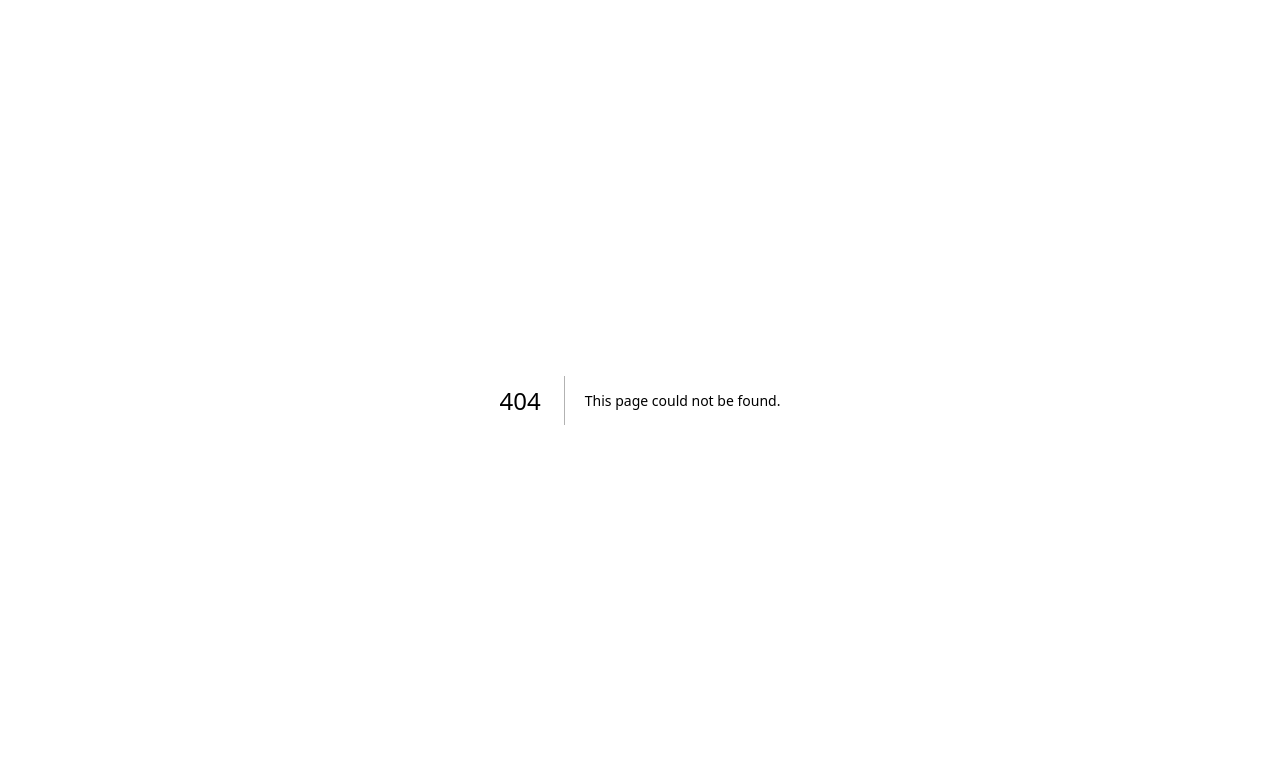
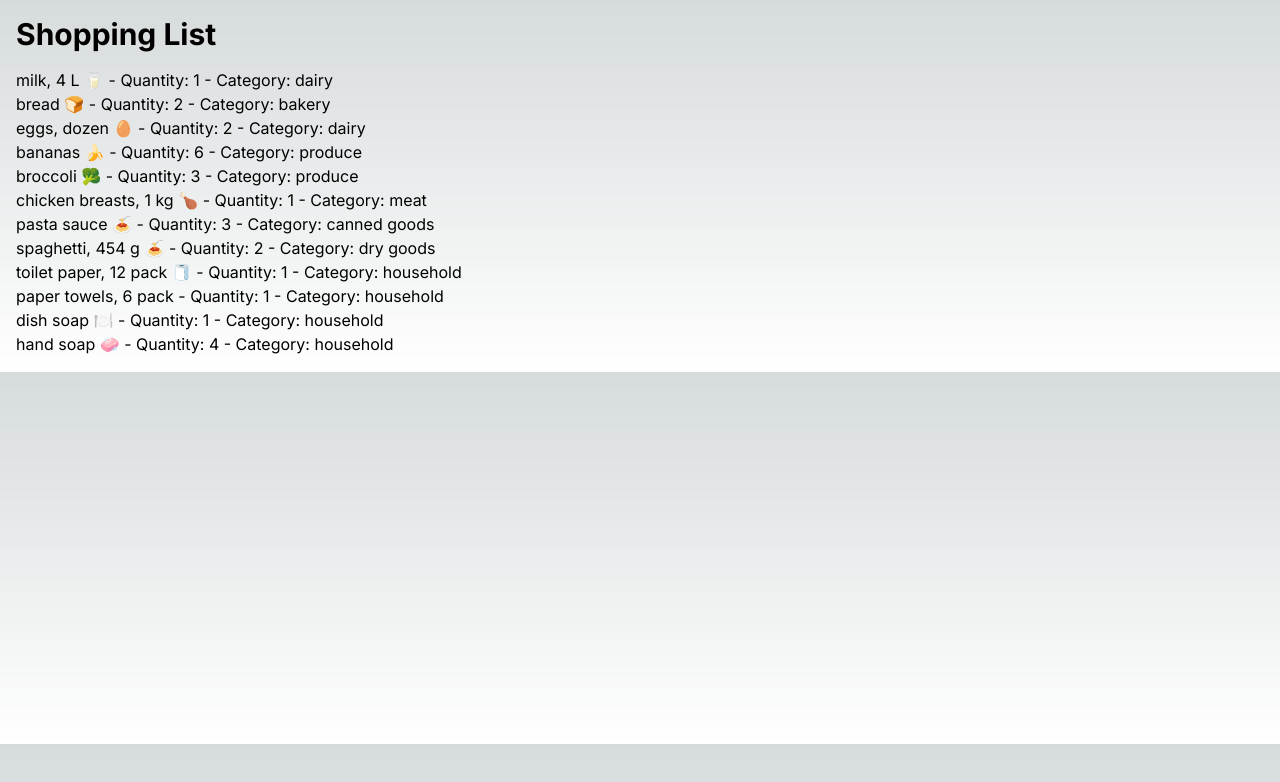
Before and after one commit to Preetinder325/cprg306-assignments, a Next.js app: page /week-3 in a window 1280 px wide. Before the commit this address had no page. Shown: the top 782 px of the page. Built offline with nearby package versions, Linux system fonts and the light colour scheme.

Commit message:
WebDev2
Assignment 3

```diff
--- a/app/page.js
+++ b/app/page.js
@@ -1,3 +1,4 @@
+import React from 'react';
 import Link from 'next/link';
 
 export default function HomePage() {
@@ -5,7 +6,10 @@ export default function HomePage() {
     <main className="flex min-h-screen flex-col items-center justify-center bg-gray-200 p-10">
       <h1 className="text-3xl font-bold text-black mb-6">CPRG 306: Web Development 2 - Assignments</h1>
       <Link href="/week-2"className="bg-blue-400 text-white font-bold py-2 px-4 rounded hover:bg-blue-800 transition duration-300">
-          Wanna see my project? CLICK ME!
+          Wanna see my project of week 2? CLICK ME!
+      </Link>
+      <Link href="/week-3"className="bg-blue-400 text-white font-bold py-2 px-4 rounded hover:bg-blue-800 transition duration-300 ">
+          Wanna see my project of week 3? CLICK ME!
       </Link>
     </main>
   );
--- /dev/null
+++ b/app/week-3/item-list.js
@@ -0,0 +1,82 @@
+import React from 'react';
+import Item from './item';
+
+const item1 = {
+  name: "milk, 4 L 🥛",
+  quantity: 1,
+  category: "dairy",
+};
+
+  const item2 = {
+    name: "bread 🍞",
+    quantity: 2,
+    category: "bakery",
+  };
+
+  const item3 = {
+    name: "eggs, dozen 🥚",
+    quantity: 2,
+    category: "dairy",
+  };
+
+  const item4 = {
+    name: "bananas 🍌",
+    quantity: 6,
+    category: "produce",
+  };
+
+  const item5 = {
+    name: "broccoli 🥦",
+    quantity: 3,
+    category: "produce",
+  };
+
+  const item6 = {
+    name: "chicken breasts, 1 kg 🍗",
+    quantity: 1,
+    category: "meat",
+  };
+
+  const item7 = {
+    name: "pasta sauce 🍝",
+    quantity: 3,
+    category: "canned goods",
+  };
+
+  const item8 = {
+    name: "spaghetti, 454 g 🍝",
+    quantity: 2,
+    category: "dry goods",
+  };
+
+  const item9 = {
+    name: "toilet paper, 12 pack 🧻",
+    quantity: 1,
+    category: "household",
+  };
+
+  const item10 = {
+    name: "paper towels, 6 pack",
+    quantity: 1,
+    category: "household",
+  };
+
+  const item11 = {
+    name: "dish soap 🍽️",
+    quantity: 1,
+    category: "household",
+  };
+
+  const item12 = {
+    name: "hand soap 🧼",
+    quantity: 4,
+    category: "household",
+  };
+
+  const ItemList = [
+    item1, item2, item3, item4, item5, item6, item7, item8, item9, item10, item11, item12
+  ];
+
+  console.log(ItemList);
+
+export default ItemList;
--- /dev/null
+++ b/app/week-3/item.js
@@ -0,0 +1,10 @@
+import React from 'react';
+
+const Item = ({ name, quantity, category }) => {
+  return (<li className="border p-2 rounded-md my-2">
+      <div className="text-lg font-bold">Name: {name}</div>
+      <div className="text-black">Quantity: {quantity}</div>
+      <div className="text-black">Category: {category}</div></li>
+    );};
+
+export default Item;
--- /dev/null
+++ b/app/week-3/page.js
@@ -0,0 +1,20 @@
+import React from 'react';
+import ItemList from './item-list';
+
+const Page = () => {
+    return (
+      <main className="p-4">
+        <h1 className="text-3xl font-bold mb-4">Shopping List</h1>
+        <ul>
+          {ItemList.map((item, index) => (
+            <li key={index}>
+              {item.name} - Quantity: {item.quantity} - Category: {item.category}
+            </li>
+          ))}
+        </ul>
+      </main>
+    );
+  };
+
+
+export default Page;
```
